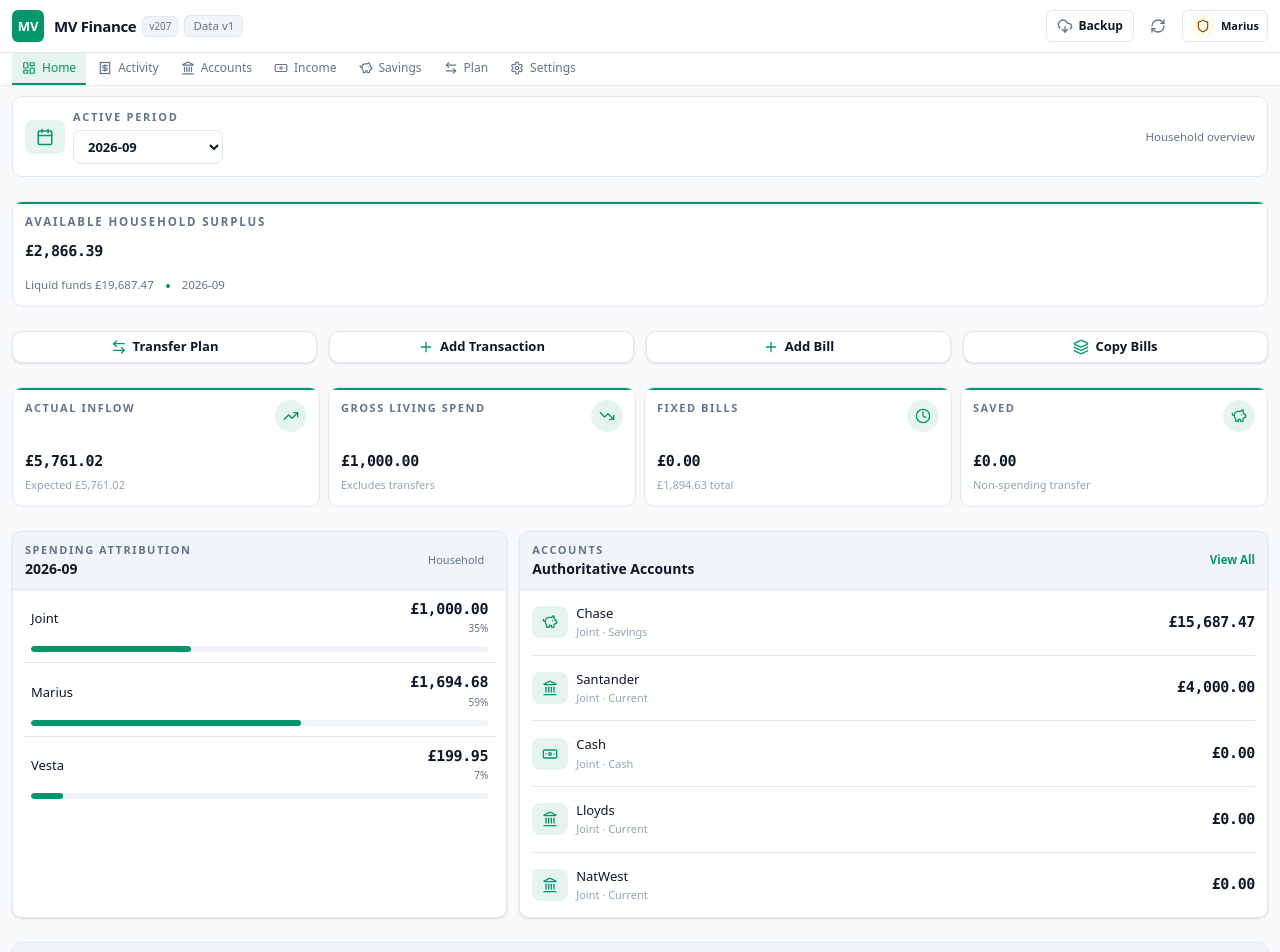
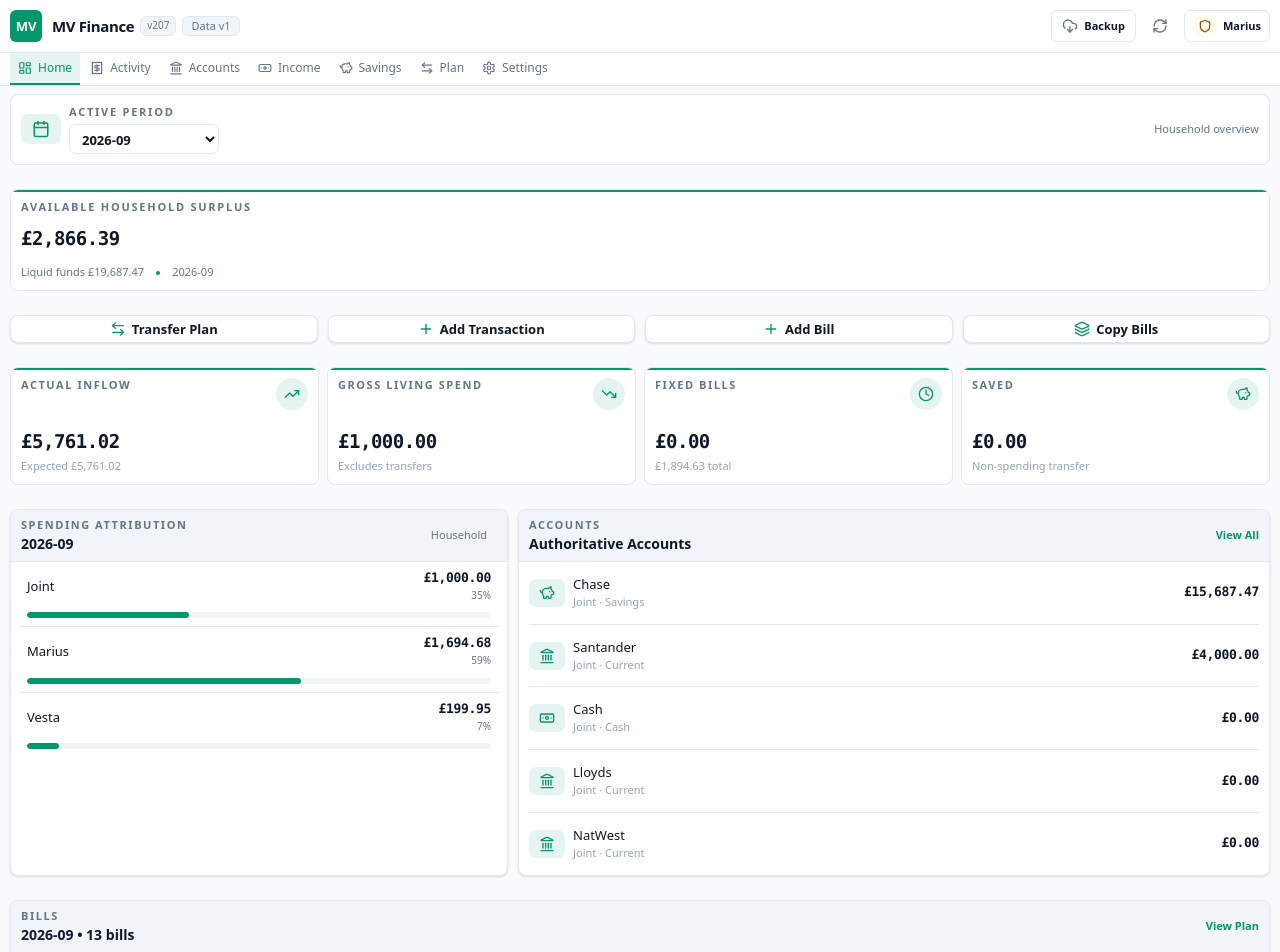
Before and after one commit to backtonemesis-cpu/MV, a React (Vite) app: page / in a window 1280 px wide. Shown: the top 952 px of the page. Built offline with nearby package versions, Linux system fonts and the light colour scheme.

Commit message:
Refine global high-density QoL system

```diff
--- a/src/index.css
+++ b/src/index.css
@@ -38,22 +38,22 @@
 
   [data-theme="dark"] {
     color-scheme: dark;
-    --background: #0B0F19;
+    --background: #0F131E;
     --background-text: #FFFFFF;
-    --surface: #111827;
-    --surface-text: #F9FAFB;
-    --surface-muted: #1F2937;
-    --surface-hover: #374151;
-    --surface-muted-text: #D1D5DB;
+    --surface: #181F32;
+    --surface-text: #F8FAFC;
+    --surface-muted: #181F32;
+    --surface-hover: #1E273E;
+    --surface-muted-text: #94A3B8;
     --text: #FFFFFF;
-    --text-muted: #9CA3AF;
-    --text-subtle: #6B7280;
-    --border: rgba(255, 255, 255, 0.06);
-    --border-strong: #2E374A;
-    --bg-table: #111827;
-    --bg-table-header: #1F2937;
-    --overlay: rgba(3, 7, 18, 0.78);
-    --shadow: rgba(0, 0, 0, 0.25);
+    --text-muted: #94A3B8;
+    --text-subtle: #64748B;
+    --border: #26314D;
+    --border-strong: #33415F;
+    --bg-table: #181F32;
+    --bg-table-header: #1E273E;
+    --overlay: rgba(5, 8, 16, 0.82);
+    --shadow: rgba(0, 0, 0, 0.28);
 
     --success-bg: rgba(34, 197, 94, 0.10);
     --success-text: #4ADE80;
@@ -739,26 +739,23 @@ html[data-theme] button.bg-white:hover {
 
 
 /* ==========================================================================
-   MV GLOBAL HIGH-DENSITY SYSTEM
-   Purpose: make every desktop view comfortable at 100% browser zoom while
-   preserving mobile touch ergonomics and the semantic colour architecture.
+   MV GLOBAL HIGH-DENSITY + QoL SYSTEM
+   Designed for full use at 100% browser zoom without precision-click fatigue.
    ========================================================================== */
 
 .mv-density-root {
   --density-shell-max: 1440px;
-  --density-page-pad: 16px;
-  --density-card-pad-x: 12px;
-  --density-card-pad-y: 10px;
-  --density-row-pad-x: 12px;
-  --density-row-pad-y: 8px;
-  --density-control-height: 34px;
-  --density-radius-card: 10px;
+  --density-page-pad: 12px;
+  --density-row-pad-x: 10px;
+  --density-row-pad-y: 7px;
+  --density-control-height: 30px;
+  --density-radius-card: 8px;
   --density-radius-control: 6px;
-  --density-gap: 8px;
-  --density-gap-lg: 12px;
   min-width: 0;
   background: var(--background);
   color: var(--text);
+  font-size: 13px;
+  line-height: 1.35;
 }
 
 .mv-density-root main {
@@ -767,26 +764,29 @@ html[data-theme] button.bg-white:hover {
   margin-inline: auto;
 }
 
-/* Compact global type scale */
+/* Strong scan hierarchy */
 .mv-density-root h1 {
-  margin-block: 0;
-  font-size: 20px !important;
+  margin: 0;
+  color: var(--text);
+  font-size: 19px !important;
   font-weight: 600 !important;
-  line-height: 1.25 !important;
-  letter-spacing: -0.015em;
+  line-height: 1.2 !important;
+  letter-spacing: -0.012em;
 }
 
 .mv-density-root h2 {
+  color: var(--text);
   font-size: 14px !important;
   font-weight: 600 !important;
-  line-height: 1.3 !important;
+  line-height: 1.25 !important;
 }
 
 .mv-density-root h3,
 .mv-density-root h4 {
+  color: var(--text);
   font-size: 13px !important;
   font-weight: 600 !important;
-  line-height: 1.35 !important;
+  line-height: 1.3 !important;
 }
 
 .mv-density-root .text-5xl,
@@ -794,44 +794,42 @@ html[data-theme] button.bg-white:hover {
 .mv-density-root .text-3xl,
 .mv-density-root .text-2xl,
 .mv-density-root .text-xl {
-  font-size: 20px !important;
-  line-height: 1.25 !important;
+  font-size: 19px !important;
+  line-height: 1.2 !important;
 }
 
 .mv-density-root .text-lg {
   font-size: 15px !important;
-  line-height: 1.3 !important;
+  line-height: 1.25 !important;
 }
 
 .mv-density-root .text-base {
   font-size: 14px !important;
-  line-height: 1.35 !important;
+  line-height: 1.3 !important;
 }
 
 .mv-density-root .text-sm {
   font-size: 13px !important;
-  line-height: 1.4 !important;
+  line-height: 1.3 !important;
 }
 
 .mv-density-root .text-xs {
-  font-size: 11.5px !important;
-  line-height: 1.4 !important;
+  font-size: 11px !important;
+  line-height: 1.35 !important;
 }
 
-.mv-density-root .font-mono,
-.mv-density-root table [class*="font-mono"] {
-  font-size: 15px !important;
-  line-height: 1.3 !important;
-  font-variant-numeric: tabular-nums;
+.mv-density-root :is(.font-mono, [class*="tabular-nums"]) {
+  font-variant-numeric: tabular-nums lining-nums;
+  font-feature-settings: "tnum" 1, "lnum" 1;
 }
 
-/* Universal component geometry */
+/* Card and table geometry */
 .mv-density-root .rounded-2xl {
   border-radius: var(--density-radius-card) !important;
 }
 
 .mv-density-root .rounded-xl {
-  border-radius: 8px !important;
+  border-radius: 7px !important;
 }
 
 .mv-density-root .rounded-lg {
@@ -844,36 +842,38 @@ html[data-theme] button.bg-white:hover {
 
 .mv-density-root table {
   width: 100%;
+  border-collapse: collapse;
   font-size: 12px;
-  font-variant-numeric: tabular-nums;
+  font-variant-numeric: tabular-nums lining-nums;
 }
 
 .mv-density-root table th {
-  padding: 7px 10px !important;
+  padding: 6px 8px !important;
   font-size: 11px !important;
+  line-height: 1.2 !important;
+}
+
+.mv-density-root table td {
+  padding: 7px 8px !important;
+  font-size: 12px;
   line-height: 1.25 !important;
 }
 
-.mv-density-root table td {
-  padding: 8px 10px !important;
-  line-height: 1.3 !important;
-}
-
-/* Inputs/selectors stay visually unified and contained. */
+/* Universal compact controls */
 .mv-density-root input:not([type="checkbox"]):not([type="radio"]),
 .mv-density-root select,
 .mv-density-root textarea {
   max-width: 100%;
   border-radius: var(--density-radius-control) !important;
   font-size: 12px !important;
-  line-height: 1.25 !important;
+  line-height: 1.2 !important;
 }
 
 .mv-density-root select {
-  background-position: right 10px center;
+  background-position: right 8px center;
 }
 
-/* Strict isolation for custom popup menus/submenus when present. */
+/* Contained popup architecture. Native selects already provide arrow/Enter keyboard support. */
 .mv-density-root :is(
   [role="menu"],
   [data-menu],
@@ -882,16 +882,19 @@ html[data-theme] button.bg-white:hover {
   .submenu
 ) {
   position: absolute;
-  z-index: 70;
+  top: calc(100% + 4px);
+  inset-inline-start: 0;
+  z-index: 80;
   width: max-content;
-  min-width: 148px;
-  max-width: min(280px, calc(100vw - 32px));
-  overflow: hidden;
-  border: 1px solid var(--border-strong);
-  border-radius: 8px;
-  padding: 6px;
-  background: var(--surface-muted);
-  box-shadow: 0 12px 28px rgba(0, 0, 0, 0.28);
+  min-width: 140px;
+  max-width: min(260px, calc(100vw - 24px));
+  max-height: min(360px, calc(100vh - 32px));
+  overflow: auto;
+  border: 1px solid var(--border);
+  border-radius: 7px;
+  padding: 5px;
+  background: var(--surface);
+  box-shadow: 0 12px 28px var(--shadow);
 }
 
 .mv-density-root :is(
@@ -903,39 +906,118 @@ html[data-theme] button.bg-white:hover {
 ) :is(button, a, [role="menuitem"]) {
   display: flex;
   width: 100%;
-  min-height: 30px;
+  min-height: 28px;
   align-items: center;
-  gap: 8px;
-  border-radius: 6px;
-  padding: 6px 12px;
+  gap: 7px;
+  border-radius: 5px;
+  padding: 6px 10px;
   font-size: 12px;
-  line-height: 1.2;
+  line-height: 1.15;
   white-space: nowrap;
 }
 
-/* Desktop compression. Mobile retains larger touch targets. */
+/* Finance list interaction */
+.mv-density-root .finance-row {
+  padding: var(--density-row-pad-y) var(--density-row-pad-x) !important;
+}
+
+.mv-density-root .finance-row.is-clickable {
+  cursor: pointer;
+}
+
+.mv-density-root .finance-row.is-clickable:focus-visible {
+  outline: 2px solid var(--primary);
+  outline-offset: 1px;
+}
+
+.mv-density-root .finance-leading-icon {
+  width: 28px;
+  height: 28px;
+  flex-basis: 28px;
+  border-radius: 6px;
+}
+
+.mv-density-root .finance-action-button {
+  width: 28px;
+  height: 28px;
+  background: var(--border);
+}
+
+.mv-density-root .finance-row-actions {
+  opacity: 0.55;
+}
+
+.mv-density-root .finance-row:hover .finance-row-actions,
+.mv-density-root .finance-row:focus-within .finance-row-actions {
+  opacity: 1;
+}
+
+.mv-density-root .finance-receive-button {
+  height: 26px;
+  padding-inline: 8px;
+  font-size: 10px;
+}
+
+.mv-density-root .finance-status-positive,
+.mv-density-root .finance-status-negative,
+.mv-density-root .finance-status-neutral {
+  padding: 1px 7px;
+  font-size: 10px;
+  line-height: 15px;
+}
+
+/* Settings: low-profile inputs and submenu content */
+.mv-settings input:not([type="checkbox"]):not([type="radio"]),
+.mv-settings select,
+.mv-settings textarea,
+.mv-settings button {
+  font-size: 13px;
+}
+
+.mv-settings input:not([type="checkbox"]):not([type="radio"]),
+.mv-settings select {
+  min-height: 30px;
+  height: 30px;
+  padding: 6px 10px;
+}
+
+.mv-settings textarea {
+  padding: 7px 10px;
+}
+
+.mv-settings input[type="file"] {
+  height: auto;
+  padding: 6px 10px;
+}
+
+@media (hover: hover) and (pointer: fine) {
+  .mv-density-root .finance-row-actions {
+    opacity: 0.3;
+  }
+}
+
+/* Desktop extreme-density pass */
 @media (min-width: 641px) {
   .mv-density-root main {
-    padding: 16px !important;
-    padding-bottom: 20px !important;
+    padding: var(--density-page-pad) !important;
+    padding-bottom: 16px !important;
   }
 
   .mv-density-root button {
-    min-height: 32px !important;
-    font-size: 12px;
-    line-height: 1.2;
+    min-height: 28px !important;
+    line-height: 1.15;
   }
 
   .mv-density-root input:not([type="checkbox"]):not([type="radio"]),
   .mv-density-root select {
     min-height: var(--density-control-height) !important;
     height: var(--density-control-height) !important;
-    padding: 6px 10px !important;
+    padding: 5px 9px !important;
   }
 
   .mv-density-root textarea {
-    min-height: 72px !important;
-    padding: 8px 10px !important;
+    min-height: 64px !important;
+    padding: 7px 9px !important;
   }
 
   .mv-density-root .h-11,
@@ -944,7 +1026,7 @@ html[data-theme] button.bg-white:hover {
   }
 
   .mv-density-root .h-9 {
-    height: 32px !important;
+    height: 28px !important;
   }
 
   .mv-density-root .min-h-11,
@@ -952,17 +1034,16 @@ html[data-theme] button.bg-white:hover {
     min-height: var(--density-control-height) !important;
   }
 
-  /* Deflate the large Tailwind padding scale globally. */
   .mv-density-root .p-8,
   .mv-density-root .p-7,
   .mv-density-root .p-6,
   .mv-density-root .p-5,
   .mv-density-root .p-4 {
-    padding: 12px !important;
+    padding: 10px !important;
   }
 
   .mv-density-root .p-3 {
-    padding: 10px !important;
+    padding: 8px !important;
   }
 
   .mv-density-root .px-8,
@@ -970,11 +1051,11 @@ html[data-theme] button.bg-white:hover {
   .mv-density-root .px-6,
   .mv-density-root .px-5,
   .mv-density-root .px-4 {
-    padding-inline: 12px !important;
+    padding-inline: 10px !important;
   }
 
   .mv-density-root .px-3 {
-    padding-inline: 10px !important;
+    padding-inline: 8px !important;
   }
 
   .mv-density-root .py-8,
@@ -982,11 +1063,11 @@ html[data-theme] button.bg-white:hover {
   .mv-density-root .py-6,
   .mv-density-root .py-5,
   .mv-density-root .py-4 {
-    padding-block: 10px !important;
+    padding-block: 8px !important;
   }
 
   .mv-density-root .py-3 {
-    padding-block: 8px !important;
+    padding-block: 7px !important;
   }
 
   .mv-density-root .pt-8,
@@ -994,7 +1075,7 @@ html[data-theme] button.bg-white:hover {
   .mv-density-root .pt-6,
   .mv-density-root .pt-5,
   .mv-density-root .pt-4 {
-    padding-top: 10px !important;
+    padding-top: 8px !important;
   }
 
   .mv-density-root .pb-8,
@@ -1002,28 +1083,27 @@ html[data-theme] button.bg-white:hover {
   .mv-density-root .pb-6,
   .mv-density-root .pb-5,
   .mv-density-root .pb-4 {
-    padding-bottom: 10px !important;
+    padding-bottom: 8px !important;
   }
 
-  /* Compress repeated vertical whitespace between dashboard sections. */
   .mv-density-root .space-y-7 > :not([hidden]) ~ :not([hidden]),
   .mv-density-root .space-y-6 > :not([hidden]) ~ :not([hidden]) {
-    margin-top: 14px !important;
+    margin-top: 10px !important;
   }
 
   .mv-density-root .space-y-5 > :not([hidden]) ~ :not([hidden]),
   .mv-density-root .space-y-4 > :not([hidden]) ~ :not([hidden]) {
-    margin-top: 12px !important;
+    margin-top: 8px !important;
   }
 
   .mv-density-root .space-y-3 > :not([hidden]) ~ :not([hidden]) {
-    margin-top: 8px !important;
+    margin-top: 6px !important;
   }
 
   .mv-density-root .gap-6,
   .mv-density-root .gap-5,
   .mv-density-root .gap-4 {
-    gap: 12px !important;
+    gap: 10px !important;
   }
 
   .mv-density-root .gap-3 {
@@ -1034,7 +1114,6 @@ html[data-theme] button.bg-white:hover {
     gap: 6px !important;
   }
 
-  /* Common card/list surfaces become compact by default. */
   .mv-density-root :is(
     .mv-card,
     .finance-panel,
@@ -1046,62 +1125,32 @@ html[data-theme] button.bg-white:hover {
     box-shadow: none;
   }
 
-  .mv-density-root .finance-row {
-    padding: var(--density-row-pad-y) var(--density-row-pad-x) !important;
-  }
-
-  .mv-density-root .finance-leading-icon {
-    width: 30px;
-    height: 30px;
-    flex-basis: 30px;
+  .mv-density-root .mv-theme-choice {
+    padding: 5px 7px;
     border-radius: 6px;
   }
 
-  .mv-density-root .finance-action-button {
-    width: 28px;
-    height: 28px;
+  .mv-density-root .mv-accent-picker {
+    gap: 10px;
+    padding: 6px 2px;
   }
 
-  .mv-density-root .finance-receive-button {
-    height: 28px;
-    padding-inline: 8px;
-    font-size: 10px;
+  .mv-density-root .mv-accent-swatch {
+    width: 26px;
+    height: 26px;
+    flex-basis: 26px;
   }
 
-  .mv-density-root .finance-status-positive,
-  .mv-density-root .finance-status-negative,
-  .mv-density-root .finance-status-neutral {
-    padding: 1px 7px;
-    font-size: 10px;
-    line-height: 15px;
-  }
-
-  .mv-density-root .mv-theme-choice {
-    padding: 6px 8px;
+  .mv-density-root .mv-segmented {
+    gap: 3px;
+    padding: 3px;
     border-radius: 7px;
   }
 
-  .mv-density-root .mv-accent-picker {
-    gap: 12px;
-    padding: 8px 2px;
-  }
-
-  .mv-density-root .mv-accent-swatch {
-    width: 28px;
-    height: 28px;
-    flex-basis: 28px;
-  }
-
-  .mv-density-root .mv-segmented {
-    gap: 4px;
-    padding: 4px;
-    border-radius: 8px;
-  }
-
   .mv-density-root .mv-segmented-item {
-    padding: 5px 10px;
-    border-radius: 6px;
-    font-size: 12px;
+    padding: 4px 9px;
+    border-radius: 5px;
+    font-size: 11px;
   }
 
   .mv-density-root .mv-fluid-card-grid {
@@ -1109,10 +1158,10 @@ html[data-theme] button.bg-white:hover {
   }
 }
 
-/* Keep mobile controls finger-friendly while retaining compact typography. */
+/* Preserve touch comfort on phones. */
 @media (max-width: 640px) {
   .mv-density-root h1 {
-    font-size: 19px !important;
+    font-size: 18px !important;
   }
 
   .mv-density-root input:not([type="checkbox"]):not([type="radio"]),
```
